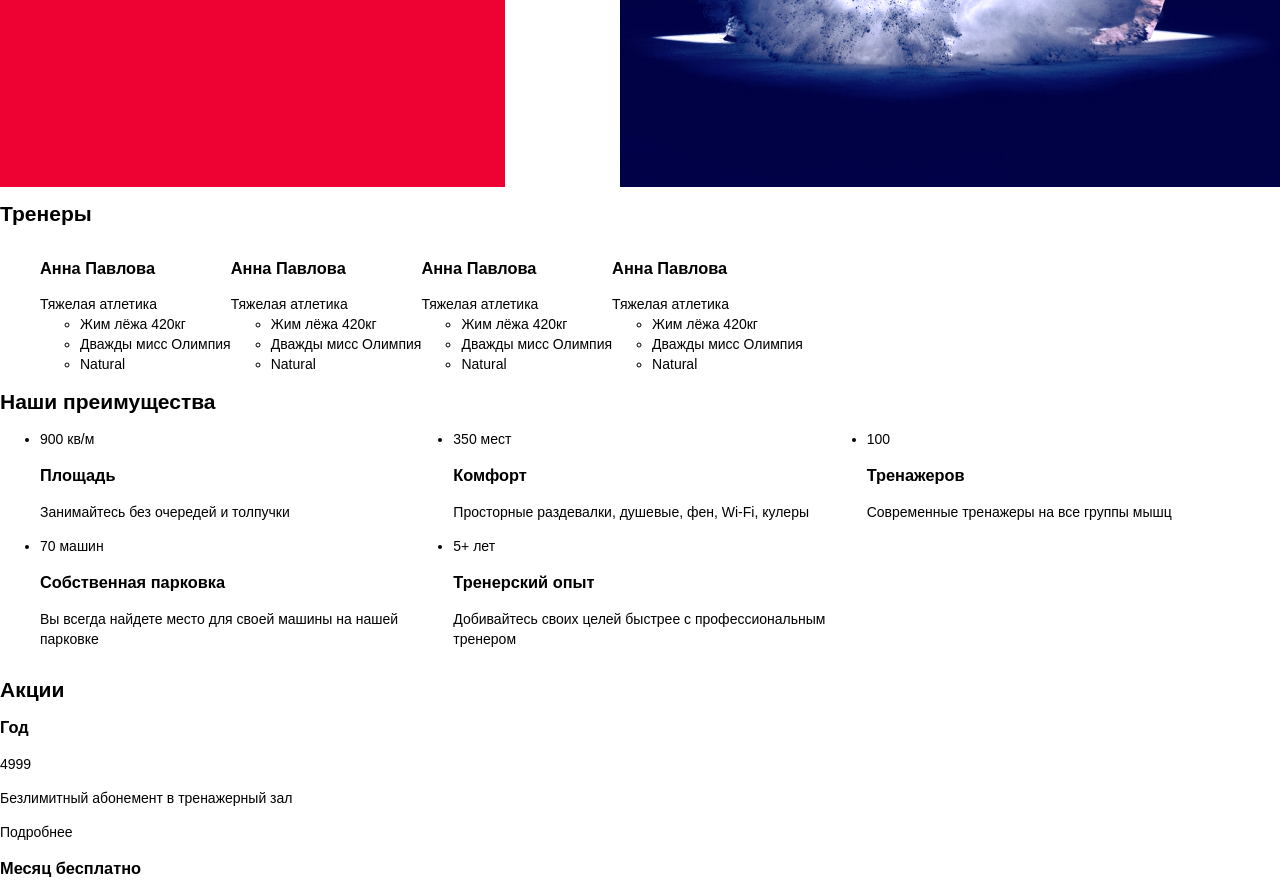
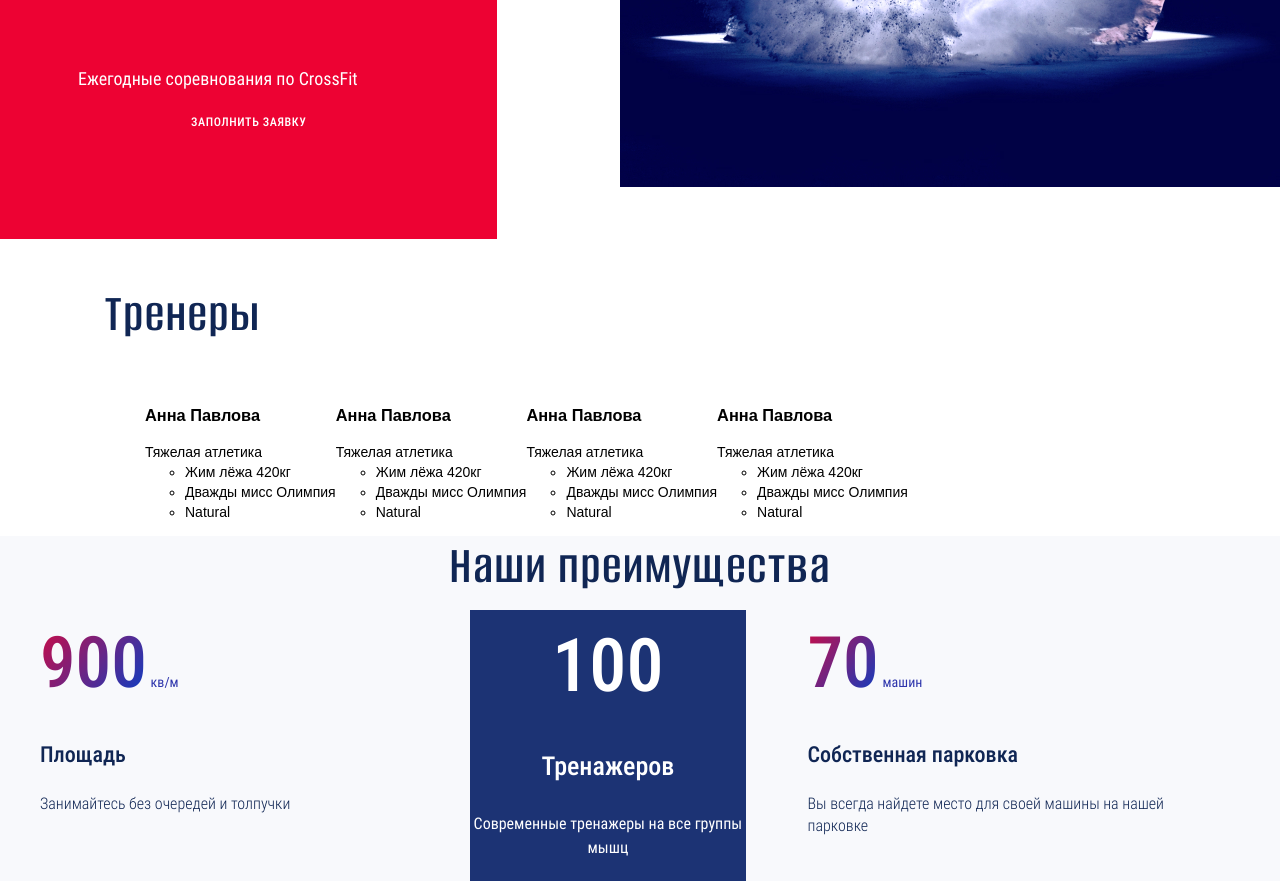
Before and after one commit to Muzaffarmuz/supergym, a website: page source/index.html in a window 1280 px wide. Shown: the part 2630-3511 px from the top of the page. Drawn offline with nearby package versions, Linux system fonts and the light colour scheme; files that its build step writes are made by us from their sources.

Commit message:
Добавляет ещё стилизации

```diff
--- a/source/index.html
+++ b/source/index.html
@@ -164,7 +164,10 @@
       <section class="main-index__super-games super-games">
         <div class="super-games__text-wrapper">
           <div class="super-games__info-wrapper">
-            <h2 class="super-games__title">SUPER GAMES</h2>
+            <h2 class="super-games__title">
+              SUPER <br />
+              GAMES
+            </h2>
             <div class="super-games__date date">
               <div class="date__day day">
                 <h3 class="day__title">Дата</h3>
@@ -250,9 +253,11 @@
         </ul>
       </section>
       <section class="main-index__advantages advantages">
-        <h2 class="advantages__titels">Наши преимущества</h2>
+        <h2 class="advantages__title">Наши преимущества</h2>
         <ul class="advantages__list">
-          <li class="advantages__secondary-item secondary-item">
+          <li
+            class="advantages__secondary-item secondary-item secondary-item--square"
+          >
             <span class="secondary-item__count">900</span>
             <span class="secondary-item__measure">кв/м</span>
             <h3 class="secondary-item__title">Площадь</h3>
@@ -260,7 +265,9 @@
               Занимайтесь без очередей и толпучки
             </p>
           </li>
-          <li class="advantages__secondary-item secondary-item">
+          <li
+            class="advantages__secondary-item secondary-item secondary-item--convenience"
+          >
             <span class="secondary-item__count">350</span>
             <span class="secondary-item__measure">мест</span>
             <h3 class="secondary-item__title">Комфорт</h3>
@@ -275,7 +282,9 @@
               Современные тренажеры на все группы мышц
             </p>
           </li>
-          <li class="advantages__secondary-item secondary-item">
+          <li
+            class="advantages__secondary-item secondary-item secondary-item--parking"
+          >
             <span class="secondary-item__count">70</span>
             <span class="secondary-item__measure">машин</span>
             <h3 class="secondary-item__title">Собственная парковка</h3>
@@ -283,7 +292,9 @@
               Вы всегда найдете место для своей машины на нашей парковке
             </p>
           </li>
-          <li class="advantages__secondary-item secondary-item">
+          <li
+            class="advantages__secondary-item secondary-item secondary-item--experience"
+          >
             <span class="secondary-item__count">5+</span>
             <span class="secondary-item__measure">лет</span>
             <h3 class="secondary-item__title">Тренерский опыт</h3>
--- a/source/sass/blocks/advantages.scss
+++ b/source/sass/blocks/advantages.scss
@@ -1,4 +1,114 @@
+.main-index__advantages {
+  background-color: #f8f9fc;
+  margin: 0 auto;
+}
+
+.advantages__title {
+  color: #102654;
+  font-family: Alumni Sans;
+  font-size: 54px;
+  font-style: normal;
+  font-weight: 600;
+  line-height: normal;
+  letter-spacing: 1.62px;
+  margin: 0 auto;
+  text-align: center;
+}
+
 .advantages__list {
+  list-style: none;
   display: grid;
-  grid-template-columns: repeat(3, 1fr);
+  grid-template-columns: 29.7% 22.2% 32.6%;
+  column-gap: 5%;
+  row-gap: 4%;
 }
+
+.secondary-item__title {
+  color: #102654;
+  font-family: Roboto Condensed;
+  font-size: 22px;
+  font-style: normal;
+  font-weight: 700;
+  line-height: 150%;
+}
+
+.secondary-item__count {
+  font-family: Roboto Condensed;
+  font-size: 71px;
+  font-style: normal;
+  font-weight: 700;
+  line-height: 150%;
+  background: linear-gradient(129deg, #d10a42 0%, #0041ca 100%);
+  background-clip: text;
+  -webkit-background-clip: text;
+  -webkit-text-fill-color: transparent;
+}
+
+.secondary-item__measure {
+  color: #2e35ac;
+  font-family: Roboto Condensed;
+  font-size: 14px;
+  font-style: normal;
+  font-weight: 400;
+  line-height: 150%;
+}
+
+.secondary-item__description {
+  color: #102654;
+  font-family: Roboto Condensed;
+  font-size: 16px;
+  font-style: normal;
+  font-weight: 300;
+  line-height: 140%;
+}
+
+.secondary-item {
+  &--square {
+    grid-column: 1/2;
+    grid-row: 1/2;
+  }
+  &--parking {
+    grid-column: 3/4;
+    grid-row: 1/2;
+  }
+  &--convenience {
+    grid-column: 1/2;
+    grid-row: 2/3;
+  }
+  &--experience {
+    grid-column: 3/4;
+    grid-row: 2/3;
+  }
+}
+
+.advantages__primary-item {
+  background-color: #1c3374;
+  color: #ffffff;
+  text-align: center;
+  grid-column: 2/3;
+  grid-row: 1/3;
+}
+
+.primary-item__count {
+  font-family: Roboto Condensed;
+  font-size: 74px;
+  font-style: normal;
+  font-weight: 700;
+  line-height: 150%;
+}
+
+.primary-item__title {
+  font-family: Roboto Condensed;
+  font-size: 26px;
+  font-style: normal;
+  font-weight: 700;
+  line-height: 150%;
+}
+
+.primary-item__description {
+  font-family: Roboto Condensed;
+  font-size: 16px;
+  font-style: normal;
+  font-weight: 400;
+  line-height: 150%;
+}
--- a/source/sass/blocks/coaches.scss
+++ b/source/sass/blocks/coaches.scss
@@ -1,5 +1,19 @@
+.main-index__coaches {
+  margin: 0 105px;
+}
+
 .coaches__list {
   list-style: none;
   display: flex;
   flex-wrap: wrap;
 }
+
+.coaches__title {
+  color: #102654;
+  font-family: Alumni Sans;
+  font-size: 54px;
+  font-style: normal;
+  font-weight: 600;
+  line-height: normal;
+  letter-spacing: 1.62px;
+}
--- a/source/sass/blocks/promotion.scss
+++ b/source/sass/blocks/promotion.scss
@@ -0,0 +1,62 @@
+.promotion__wrapper {
+  display: grid;
+  grid-template-columns: 50% 50%;
+}
+
+.promotion__title {
+  color: #102654;
+  font-family: Alumni Sans;
+  font-size: 54px;
+  font-style: normal;
+  font-weight: 600;
+  line-height: normal;
+  letter-spacing: 1.62px;
+  margin: 0 auto;
+  margin-top: 135px;
+  text-align: center;
+}
+
+.promotion__year {
+  background-color: #ed0233;
+  padding: 45px;
+  color: #ffffff;
+}
+
+.year__title {
+  font-family: Roboto Condensed;
+  font-size: 28px;
+  font-style: normal;
+  font-weight: 700;
+  line-height: 156%;
+  margin: 0;
+}
+
+.year__price {
+  font-family: Roboto Condensed;
+  font-size: 70px;
+  font-style: normal;
+  font-weight: 700;
+  line-height: 156%;
+  margin: 0;
+}
+
+.year__description {
+  font-family: Roboto Condensed;
+  font-size: 18px;
+  font-style: normal;
+  font-weight: 400;
+  line-height: 140%;
+  margin: 0;
+}
+
+.year__link {
+  color: #fff;
+  font-family: Roboto Condensed;
+  font-size: 14px;
+  font-style: normal;
+  font-weight: 700;
+  line-height: normal;
+  letter-spacing: 0.7px;
+  text-transform: uppercase;
+  text-decoration: underline;
+}
--- a/source/sass/blocks/super-games.scss
+++ b/source/sass/blocks/super-games.scss
@@ -8,6 +8,7 @@
   background-color: #ed0233;
   display: flex;
   flex-direction: column;
+  padding: 85px 78px 87px 78px;
 }
 
 .super-games__info-wrapper {
@@ -25,3 +26,58 @@
   line-height: 96%; /* 78.72px */
   letter-spacing: 2.46px;
 }
+
+.day__title,
+.time__title {
+  color: #fff;
+  font-family: Roboto Condensed;
+  font-size: 18px;
+  font-style: normal;
+  font-weight: 400;
+  line-height: 150%;
+  margin: 0;
+  margin-bottom: 23px;
+}
+
+.day__info {
+  color: #fff;
+  font-family: Roboto Condensed;
+  font-size: 14px;
+  font-style: normal;
+  font-weight: 400;
+  line-height: 150%;
+  margin: 0;
+}
+
+.day__number,
+.time__info {
+  color: #fff;
+  font-family: Roboto Condensed;
+  font-size: 40px;
+  font-style: normal;
+  font-weight: 700;
+  line-height: 150%;
+  margin: 0;
+}
+
+.super-games__description {
+  color: #fff;
+  font-family: Roboto Condensed;
+  font-size: 18px;
+  font-style: normal;
+  font-weight: 400;
+  line-height: 150%;
+}
+
+.super-games__button {
+  color: #fff;
+  font-family: Roboto Condensed;
+  font-size: 12px;
+  font-style: normal;
+  font-weight: 700;
+  line-height: normal;
+  letter-spacing: 0.6px;
+  text-transform: uppercase;
+  padding: 23px 113px;
+  margin: 0 auto;
+}
```
Also changed, not shown: build/css/style.css, build/css/style.min.css, build/index.html, 1 other file.
